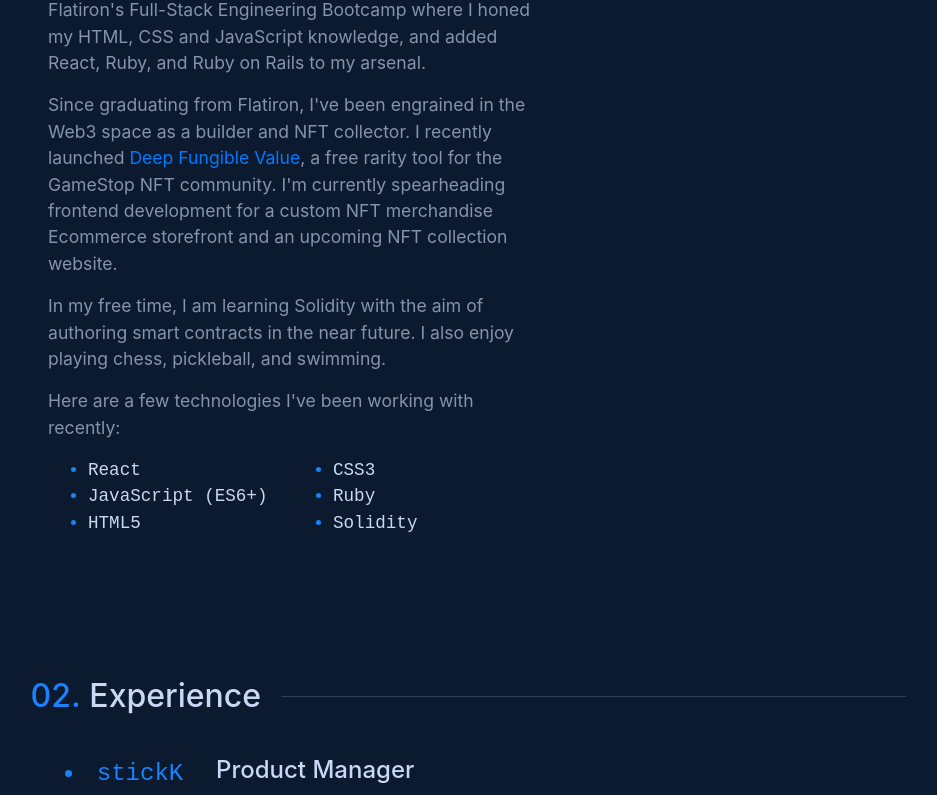
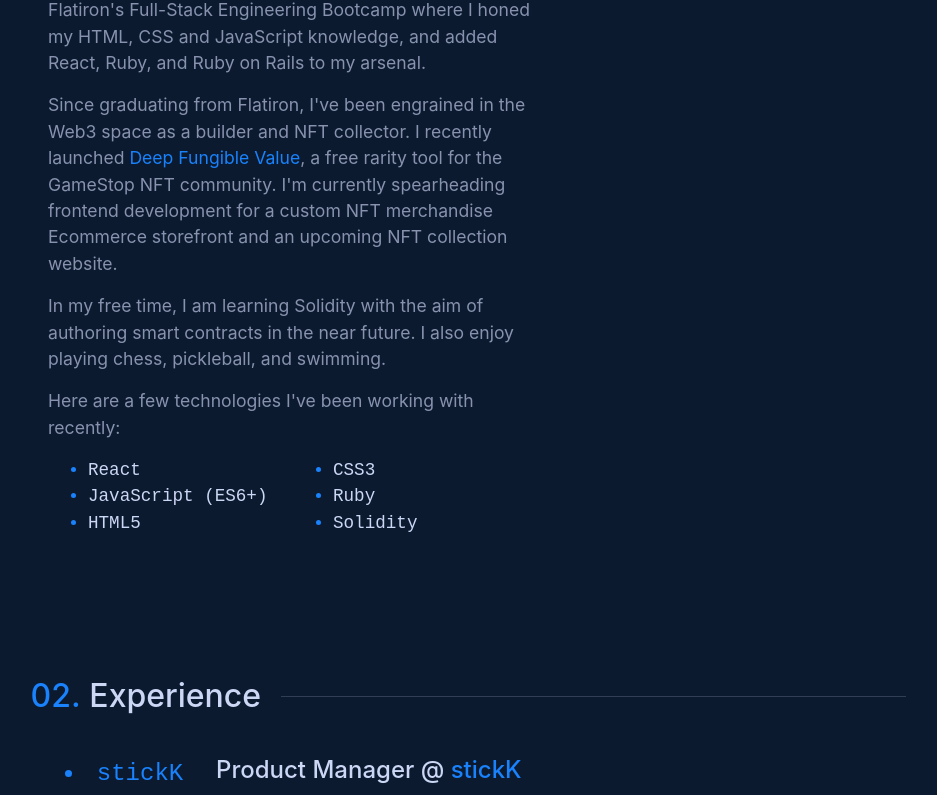
Before and after one commit to brownjer3/personal-website, a React (Create React App) app: page / in a window 1280 px wide. Shown: the part 1091-1886 px from the top of the page, without its empty margins (172-1109 px from the left). Built offline with nearby package versions, Linux system fonts and the light colour scheme.

Commit message:
customize anchor tag colors

```diff
--- a/src/App.css
+++ b/src/App.css
@@ -13,6 +13,15 @@
 	--md-text: 1.5rem; /* content headers */
 	--lg-text: 2rem; /* section headers */
 	--xl-text: 3.5rem; /* intro name, title */
+}
+
+a {
+	color: var(--blue1) !important;
+	text-decoration: none !important;
+}
+
+a:hover {
+	color: #6fb0fb !important;
 }
 
 li::marker {
--- a/src/data/JobData.js
+++ b/src/data/JobData.js
@@ -3,6 +3,7 @@ export const jobData = {
 		{
 			title: "Product Manager",
 			years: "July 2018 - Present",
+			link: "https://www.stickk.com/",
 			bullets: [
 				"Led the design and implementation of a new revenue stream: a low-cost, self-serve subscription service for small groups that scaled to 1,000+ groups in the first 6 months",
 				"Manage product lifecycle of B2B and B2C platforms (web, iOS, and Android); including engaging with users and clients to identify needs, defining technical specs, planning development sprints, organizing production releases, and monitoring end user feedback",
@@ -13,6 +14,7 @@ export const jobData = {
 		{
 			title: "Associate Product Manager",
 			years: "May 2017 - July 2018",
+			link: "https://www.stickk.com/",
 			bullets: [
 				"Developed user stories, user flows, and feature requirements—evaluated their potential by analyzing market and customer needs",
 				"Managed the product backlog, worked day-to-day with the product Scrum teams to clarify requirements and recommend alternative approaches to meet design and technical requirements",
@@ -24,6 +26,7 @@ export const jobData = {
 		{
 			title: "Senior Community Experience Specialist",
 			years: "November 2016 - May 2017",
+			link: "https://www.meetup.com/",
 			bullets: [
 				"Specialized as a technical troubleshooter to document bug respots and negotiate prioritization with product teams",
 				"Performed manual product troubleshooting across desktop web, mobile web, native iOS app, and native Android app platforms",
@@ -34,6 +37,7 @@ export const jobData = {
 		{
 			title: "Community Experience Specialist",
 			years: "September 2014 - November 2016",
+			link: "https://www.meetup.com/",
 			bullets: [
 				"Sent over 27,000 support emails to Meetup users to provide technical support across all platforms",
 				"Began troubleshooting as one of three team members focused on resolving user-reported technical issues",
--- a/src/mainComponents/Experience.js
+++ b/src/mainComponents/Experience.js
@@ -43,7 +43,12 @@ const JobDetails = (props) => {
 		return jobs.map((position) => {
 			return (
 				<div className="job-content">
-					<h4 className="position-title">{position.title}</h4>
+					<h4 className="position-title">
+						{position.title} @{" "}
+						<a href={position.link} target="_blank">
+							{props.job}
+						</a>
+					</h4>
 					<p className="job-range">{position.years}</p>
 					<ul className="content-text">{makeBullets(position.bullets)}</ul>
 				</div>
```
